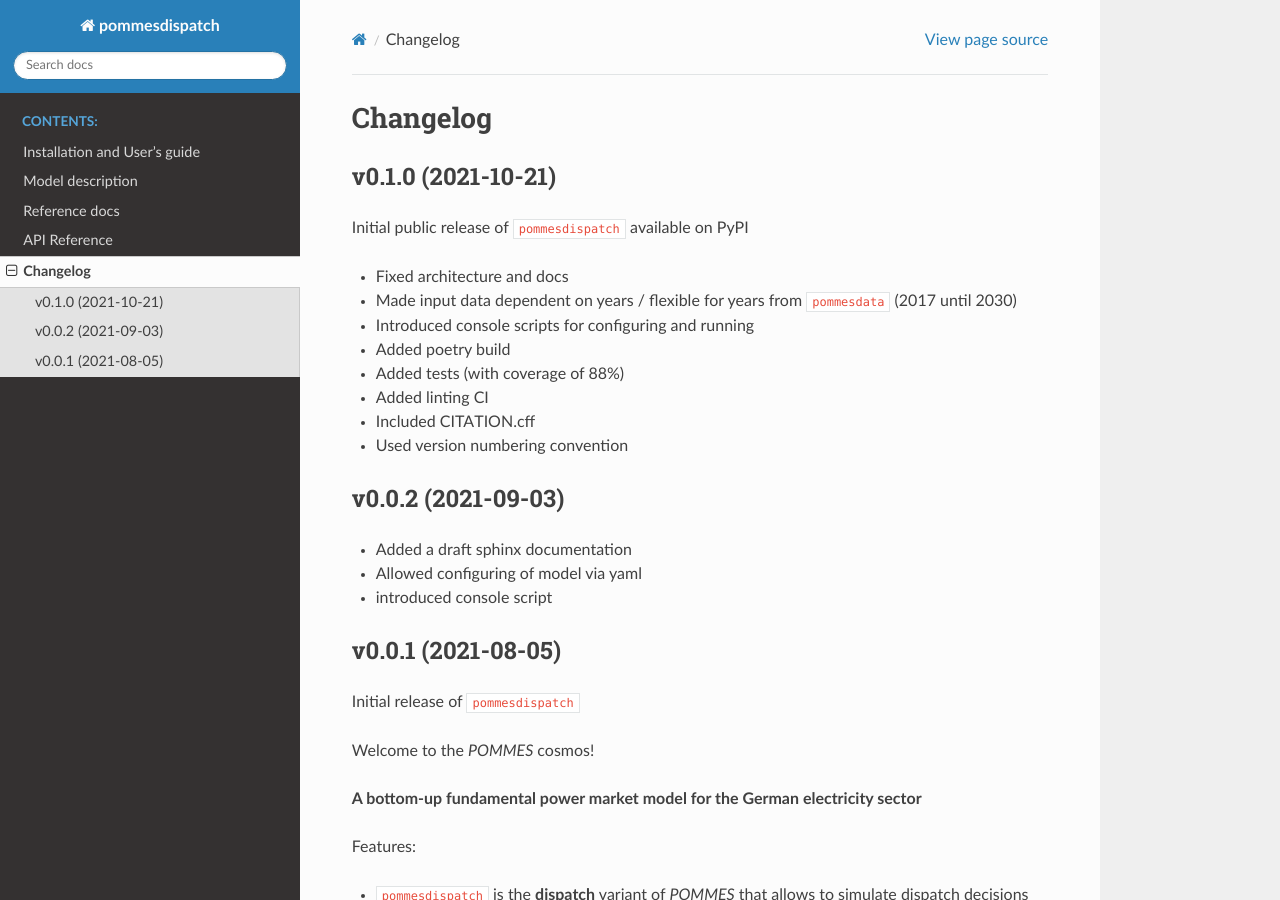
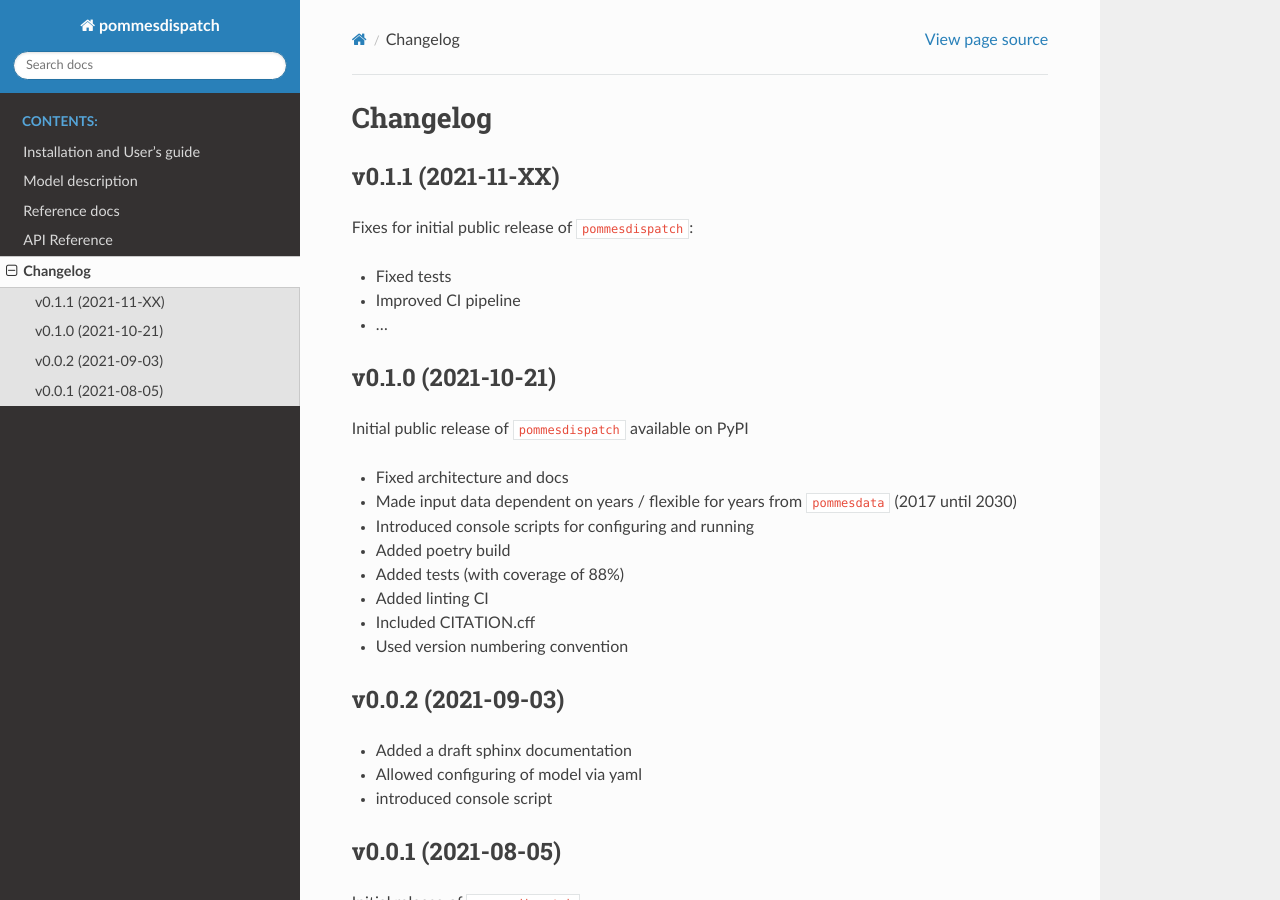
Before and after one commit to pommes-public/pommesdispatch, a Sphinx documentation site: the page built from docs/changelog.rst, in a window 1280 px wide and 900 px high. Built offline with Sphinx 7.4.7 and the Read the Docs theme 2.0.0, drawn with Linux system fonts in a browser that asks for light colours.

Commit message:
Update version and changelog.rst

```diff
--- a/docs/changelog.rst
+++ b/docs/changelog.rst
@@ -1,5 +1,14 @@
 Changelog
 =========
+
+v0.1.1 (2021-11-XX)
+-------------------
+
+Fixes for initial public release of ``pommesdispatch``:
+
+* Fixed tests
+* Improved CI pipeline
+* ...
 
 v0.1.0 (2021-10-21)
 -------------------
--- a/pommesdispatch/__init__.py
+++ b/pommesdispatch/__init__.py
@@ -5,7 +5,7 @@
 A bottom-up fundamental power market model for the German electricity sector
 """
 
-__version__ = "0.1.0"
+__version__ = "0.1.1"
 __author__ = (
     "Johannes Kochems, Yannick Werner, "
     "Johannes Giehl, Benjamin Grosse"
--- a/pyproject.toml
+++ b/pyproject.toml
@@ -1,6 +1,6 @@
 [tool.poetry]
 name = "pommesdispatch"
-version = "0.1.0"
+version = "0.1.1"
 description = "A bottom-up fundamental power market model for the German electricity sector"
 authors = ["Johannes Kochems <jokochems@web.de>", "Yannick Werner <>", "Johannes Giehl <>", "Benjamin Grosse <>"]
 maintainers = ["Johannes Kochems <jokochems@web.de>"]
```
